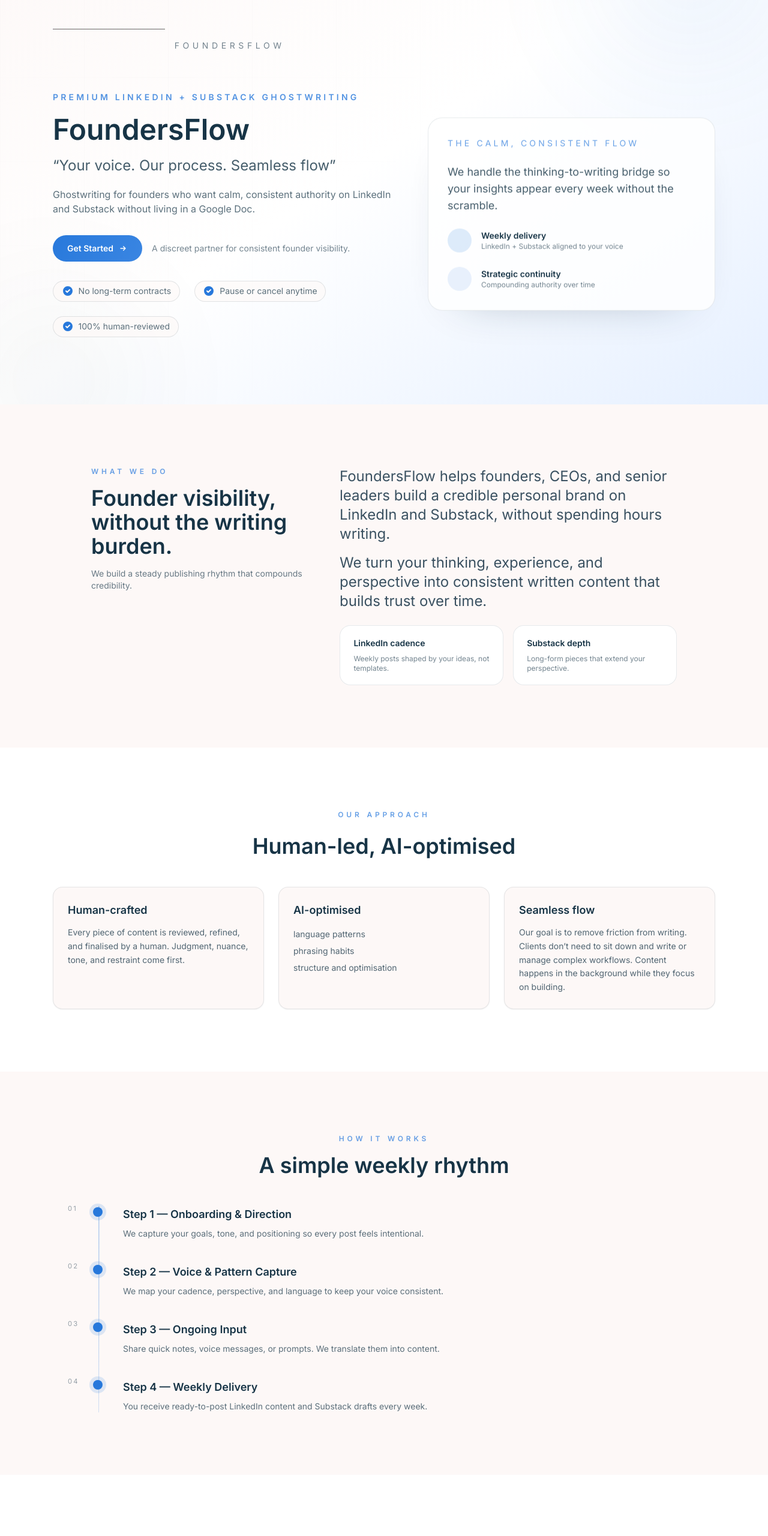
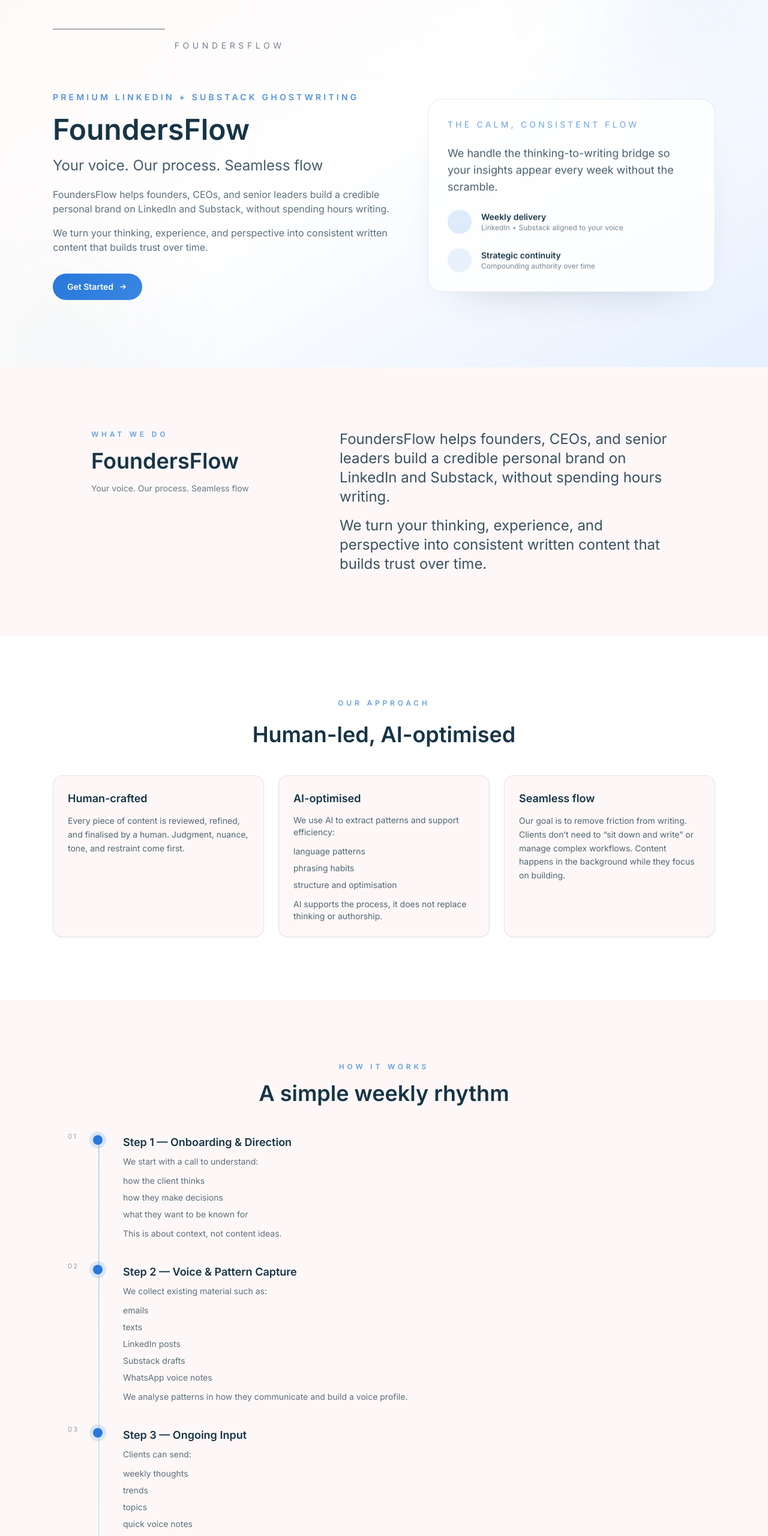
Before and after one commit to mastermusa/FoundersFlow, a plain HTML site: page index.html in a window 1280 px wide. Shown: the part 240-2800 px from the top of the page at 60% size. Drawn offline with nearby package versions, Linux system fonts and the light colour scheme.

Commit message:
Align content to client brief

```diff
--- a/index.html
+++ b/index.html
@@ -101,11 +101,15 @@
                   FoundersFlow
                 </h1>
                 <p class="reveal text-xl text-brand-dark/80 md:text-2xl" data-reveal-delay="240">
-                  “Your voice. Our process. Seamless flow”
+                  Your voice. Our process. Seamless flow
                 </p>
                 <p class="reveal max-w-xl text-sm leading-relaxed text-brand-dark/70 md:text-base" data-reveal-delay="300">
-                  Ghostwriting for founders who want calm, consistent authority on LinkedIn and Substack
-                  without living in a Google Doc.
+                  FoundersFlow helps founders, CEOs, and senior leaders build a credible personal brand on
+                  LinkedIn and Substack, without spending hours writing.
+                  <span class="mt-4 block">
+                    We turn your thinking, experience, and perspective into consistent written content
+                    that builds trust over time.
+                  </span>
                 </p>
               </div>
               <div class="reveal flex flex-col gap-4 sm:flex-row sm:items-center" data-reveal-delay="360">
@@ -118,29 +122,6 @@
                     <path stroke-linecap="round" stroke-linejoin="round" stroke-width="2" d="M13 7l5 5m0 0l-5 5m5-5H6" />
                   </svg>
                 </a>
-                <span class="text-sm text-brand-dark/60">
-                  A discreet partner for consistent founder visibility.
-                </span>
-              </div>
-              <div class="reveal mt-8 flex flex-wrap items-center gap-6" data-reveal-delay="420">
-                <div class="stat-pill flex items-center gap-2">
-                  <svg class="h-5 w-5 text-brand-blue" fill="currentColor" viewBox="0 0 20 20">
-                    <path fill-rule="evenodd" d="M10 18a8 8 0 100-16 8 8 0 000 16zm3.707-9.293a1 1 0 00-1.414-1.414L9 10.586 7.707 9.293a1 1 0 00-1.414 1.414l2 2a1 1 0 001.414 0l4-4z" clip-rule="evenodd" />
-                  </svg>
-                  <span class="text-sm text-brand-dark/70">No long-term contracts</span>
-                </div>
-                <div class="stat-pill flex items-center gap-2">
-                  <svg class="h-5 w-5 text-brand-blue" fill="currentColor" viewBox="0 0 20 20">
-                    <path fill-rule="evenodd" d="M10 18a8 8 0 100-16 8 8 0 000 16zm3.707-9.293a1 1 0 00-1.414-1.414L9 10.586 7.707 9.293a1 1 0 00-1.414 1.414l2 2a1 1 0 001.414 0l4-4z" clip-rule="evenodd" />
-                  </svg>
-                  <span class="text-sm text-brand-dark/70">Pause or cancel anytime</span>
-                </div>
-                <div class="stat-pill flex items-center gap-2">
-                  <svg class="h-5 w-5 text-brand-blue" fill="currentColor" viewBox="0 0 20 20">
-                    <path fill-rule="evenodd" d="M10 18a8 8 0 100-16 8 8 0 000 16zm3.707-9.293a1 1 0 00-1.414-1.414L9 10.586 7.707 9.293a1 1 0 00-1.414 1.414l2 2a1 1 0 001.414 0l4-4z" clip-rule="evenodd" />
-                  </svg>
-                  <span class="text-sm text-brand-dark/70">100% human-reviewed</span>
-                </div>
               </div>
             </div>
             <div class="reveal" data-reveal-delay="240">
@@ -168,6 +149,7 @@
                     </div>
                   </div>
                 </div>
+              </div>
             </div>
           </div>
         </div>
@@ -178,12 +160,8 @@
           <div class="grid gap-10 md:grid-cols-[0.8fr_1.2fr] md:items-start">
             <div class="reveal space-y-4">
               <p class="text-xs font-semibold uppercase tracking-[0.4em] text-brand-blue/70">What We Do</p>
-              <h2 class="text-3xl font-semibold text-brand-dark md:text-4xl">
-                Founder visibility, without the writing burden.
-              </h2>
-              <p class="text-sm text-brand-dark/65">
-                We build a steady publishing rhythm that compounds credibility.
-              </p>
+              <h2 class="text-3xl font-semibold text-brand-dark md:text-4xl">FoundersFlow</h2>
+              <p class="text-sm text-brand-dark/65">Your voice. Our process. Seamless flow</p>
             </div>
             <div class="reveal space-y-6" data-reveal-delay="140">
               <p class="text-xl leading-relaxed text-brand-dark/85 md:text-2xl">
@@ -194,20 +172,6 @@
                   that builds trust over time.
                 </span>
               </p>
-              <div class="grid gap-4 sm:grid-cols-2">
-                <div class="info-tile">
-                  <p class="text-sm font-semibold text-brand-dark">LinkedIn cadence</p>
-                  <p class="mt-2 text-xs text-brand-dark/60">
-                    Weekly posts shaped by your ideas, not templates.
-                  </p>
-                </div>
-                <div class="info-tile">
-                  <p class="text-sm font-semibold text-brand-dark">Substack depth</p>
-                  <p class="mt-2 text-xs text-brand-dark/60">
-                    Long-form pieces that extend your perspective.
-                  </p>
-                </div>
-              </div>
             </div>
           </div>
         </div>
@@ -229,18 +193,23 @@
             </div>
             <div class="reveal approach-card rounded-2xl border border-brand-dark/10 bg-brand-white p-6 shadow-sm" data-reveal-delay="120">
               <h3 class="text-lg font-semibold text-brand-dark">AI-optimised</h3>
-              <ul class="mt-4 space-y-2 text-sm text-brand-dark/75">
+              <p class="mt-3 text-sm text-brand-dark/75">
+                We use AI to extract patterns and support efficiency:
+              </p>
+              <ul class="mt-3 space-y-2 text-sm text-brand-dark/75">
                 <li>language patterns</li>
                 <li>phrasing habits</li>
                 <li>structure and optimisation</li>
               </ul>
+              <p class="mt-3 text-sm text-brand-dark/75">
+                AI supports the process, it does not replace thinking or authorship.
+              </p>
             </div>
             <div class="reveal approach-card rounded-2xl border border-brand-dark/10 bg-brand-white p-6 shadow-sm" data-reveal-delay="220">
               <h3 class="text-lg font-semibold text-brand-dark">Seamless flow</h3>
               <p class="mt-3 text-sm leading-relaxed text-brand-dark/75">
-                Our goal is to remove friction from writing. Clients don’t need to sit down and
-                write or manage complex workflows. Content happens in the background while they
-                focus on building.
+                Our goal is to remove friction from writing. Clients don’t need to “sit down and write”
+                or manage complex workflows. Content happens in the background while they focus on building.
               </p>
             </div>
           </div>
@@ -260,7 +229,15 @@
                 <span class="timeline-step-number">01</span>
                 <h3 class="text-lg font-semibold text-brand-dark">Step 1 — Onboarding & Direction</h3>
                 <p class="mt-2 text-sm text-brand-dark/70">
-                  We capture your goals, tone, and positioning so every post feels intentional.
+                  We start with a call to understand:
+                </p>
+                <ul class="mt-3 space-y-2 text-sm text-brand-dark/70">
+                  <li>how the client thinks</li>
+                  <li>how they make decisions</li>
+                  <li>what they want to be known for</li>
+                </ul>
+                <p class="mt-3 text-sm text-brand-dark/70">
+                  This is about context, not content ideas.
                 </p>
               </div>
               <div class="reveal timeline-step relative mb-10 pl-10" data-reveal-delay="120">
@@ -268,7 +245,17 @@
                 <span class="timeline-step-number">02</span>
                 <h3 class="text-lg font-semibold text-brand-dark">Step 2 — Voice & Pattern Capture</h3>
                 <p class="mt-2 text-sm text-brand-dark/70">
-                  We map your cadence, perspective, and language to keep your voice consistent.
+                  We collect existing material such as:
+                </p>
+                <ul class="mt-3 space-y-2 text-sm text-brand-dark/70">
+                  <li>emails</li>
+                  <li>texts</li>
+                  <li>LinkedIn posts</li>
+                  <li>Substack drafts</li>
+                  <li>WhatsApp voice notes</li>
+                </ul>
+                <p class="mt-3 text-sm text-brand-dark/70">
+                  We analyse patterns in how they communicate and build a voice profile.
                 </p>
               </div>
               <div class="reveal timeline-step relative mb-10 pl-10" data-reveal-delay="220">
@@ -276,7 +263,16 @@
                 <span class="timeline-step-number">03</span>
                 <h3 class="text-lg font-semibold text-brand-dark">Step 3 — Ongoing Input</h3>
                 <p class="mt-2 text-sm text-brand-dark/70">
-                  Share quick notes, voice messages, or prompts. We translate them into content.
+                  Clients can send:
+                </p>
+                <ul class="mt-3 space-y-2 text-sm text-brand-dark/70">
+                  <li>weekly thoughts</li>
+                  <li>trends</li>
+                  <li>topics</li>
+                  <li>quick voice notes</li>
+                </ul>
+                <p class="mt-3 text-sm text-brand-dark/70">
+                  This keeps content current without creating pressure.
                 </p>
               </div>
               <div class="reveal timeline-step relative pl-10" data-reveal-delay="320">
@@ -284,7 +280,15 @@
                 <span class="timeline-step-number">04</span>
                 <h3 class="text-lg font-semibold text-brand-dark">Step 4 — Weekly Delivery</h3>
                 <p class="mt-2 text-sm text-brand-dark/70">
-                  You receive ready-to-post LinkedIn content and Substack drafts every week.
+                  We draft your content in Google Docs, organised by week.
+                  <span class="mt-3 block">
+                    You review, comment, and approve posts before anything goes live, giving you full visibility
+                    and control over what’s published.
+                  </span>
+                  <span class="mt-3 block">
+                    We send written posts weekly (typically Monday morning), ready to post or we offer a
+                    scheduling service meaning the posts roll out whilst you build.
+                  </span>
                 </p>
               </div>
             </div>
@@ -421,7 +425,7 @@
                   <svg class="mt-0.5 h-5 w-5 flex-shrink-0 text-brand-blue" fill="currentColor" viewBox="0 0 20 20">
                     <path fill-rule="evenodd" d="M10 18a8 8 0 100-16 8 8 0 000 16zm3.707-9.293a1 1 0 00-1.414-1.414L9 10.586 7.707 9.293a1 1 0 00-1.414 1.414l2 2a1 1 0 001.414 0l4-4z" clip-rule="evenodd" />
                   </svg>
-                  3 Substack long-form articles included
+                  3 substack long form content included
                 </li>
               </ul>
               <p class="mt-6 text-sm text-brand-dark/60">
@@ -434,12 +438,18 @@
           </div>
 
           <div class="reveal mt-12 rounded-2xl border border-dashed border-brand-blue/30 bg-brand-white p-8 text-center">
-            <h3 class="text-xl font-semibold text-brand-dark">Substack Add-Ons</h3>
-            <p class="mt-3 text-sm text-brand-dark/70">Long-form essays</p>
-            <p class="text-sm text-brand-dark/70">Editing & restructuring drafts</p>
-            <p class="text-sm text-brand-dark/70">Repurposing LinkedIn posts</p>
+            <h3 class="text-xl font-semibold text-brand-dark">Substack (Add-Ons)</h3>
+            <p class="mt-3 text-sm text-brand-dark/70">
+              Substack writing is available as an add-on to any package.
+            </p>
+            <p class="mt-4 text-sm font-semibold text-brand-dark">Examples of add-ons</p>
+            <div class="mt-3 space-y-2 text-sm text-brand-dark/70">
+              <p>Long-form Substack articles</p>
+              <p>Editing and restructuring existing drafts</p>
+              <p>Repurposing LinkedIn posts into Substack essays</p>
+            </div>
             <p class="mt-4 text-sm font-semibold text-brand-dark">
-              “Pricing discussed privately based on scope.”
+              Pricing discussed privately based on scope.
             </p>
           </div>
         </div>
--- a/styles.css
+++ b/styles.css
@@ -137,28 +137,6 @@ body {
   border-color: rgba(39, 120, 219, 0.6);
   box-shadow: 0 0 0 3px rgba(39, 120, 219, 0.15);
   background-color: #fff;
-}
-
-.stat-pill {
-  border-radius: 9999px;
-  border: 1px solid rgba(23, 52, 70, 0.12);
-  padding: 0.4rem 0.85rem;
-  background-color: rgba(253, 248, 247, 0.6);
-  box-shadow: 0 12px 30px -24px rgba(23, 52, 70, 0.35);
-}
-
-.info-tile {
-  border-radius: 18px;
-  border: 1px solid rgba(23, 52, 70, 0.1);
-  background: #fff;
-  padding: 1.2rem 1.4rem;
-  box-shadow: 0 24px 60px -50px rgba(23, 52, 70, 0.4);
-  transition: transform 0.3s ease, box-shadow 0.3s ease;
-}
-
-.info-tile:hover {
-  transform: translateY(-4px);
-  box-shadow: 0 30px 70px -50px rgba(23, 52, 70, 0.5);
 }
 
 .approach-card {
```
